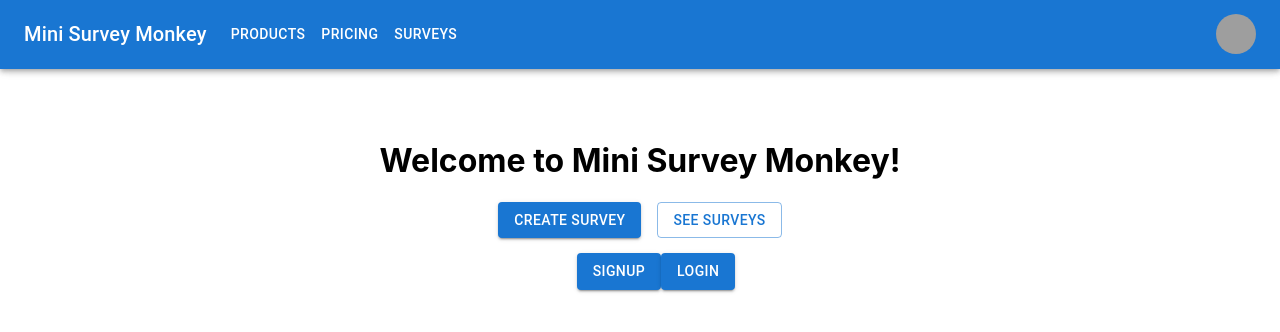
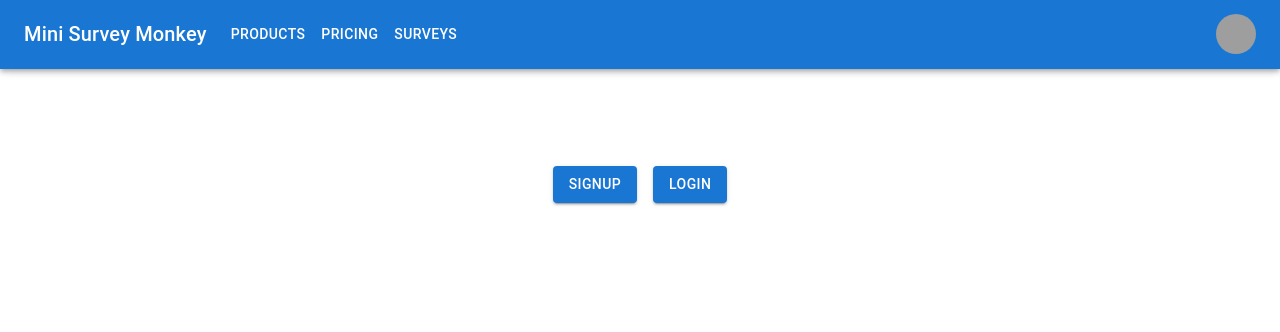
Before and after one commit to SYSC-4806-Project/SYSC4806_Project, a React (Create React App) app in the folder client/: page / in a window 1280 px wide. Shown: the top 332 px of the page. Built offline with nearby package versions, Linux system fonts and the light colour scheme; grey boxes are pictures that could not be loaded.

Commit message:
login on new page + survey titles + survey sorting

```diff
--- a/client/src/components/MainRouter.js
+++ b/client/src/components/MainRouter.js
@@ -5,16 +5,17 @@ import SurveyViewer from './pages/SurveyViewer';
 import Survey from './pages/Survey';
 import Response from './pages/Response';
 import SurveyCreator from './SurveyCreator/surveyCreator'
+import LoginPage from './pages/LoginPage'
 
 const MainRouter = () => {
   return (
     <Routes>
-      <Route path='/' exact element={<Home/>}></Route>
+      <Route path='/' exact element={<LoginPage/>}></Route>
+      <Route path='/home' exact element={<Home/>}></Route>
       <Route path='/surveys' exact element={<SurveyViewer/>}></Route>
       <Route path='/surveys/:id' exact element={<Survey/>}></Route>
       <Route path='/addsurvey' exact element={<SurveyCreator />}></Route>
       <Route path='/responses/:id' exact element={<Response/>}></Route>
-
     </Routes>
   );
 }
--- a/client/src/components/SurveyCreator/surveyCreator.js
+++ b/client/src/components/SurveyCreator/surveyCreator.js
@@ -28,6 +28,7 @@ const SurveyCreator = () => {
     const [textQuestions, setTextQuestions] = useState([])
     const [rangeQuestions, setRangeQuestions] = useState([])
     const [multipleQuestions, setMultipleQuestions] = useState([])
+    const [title, setTitle] = useState("")
 
     let axios = require('axios')
 
@@ -40,7 +41,9 @@ const SurveyCreator = () => {
     function handleMultipleOpen(){
         if(!multipleOpen){setMultipleOpen(true)}
     }
-
+    function handleTitleChange(event){
+        setTitle(event.target.value)
+    }
     function handleTextClose(){
         setTextOpen(false)
     }
@@ -77,7 +80,7 @@ const SurveyCreator = () => {
         let idNum = Math.floor(Math.random() * 9000)
 
         let user = sessionStorage.getItem("logged_in_user")
-        let surveyObject = {id: idNum, questions: questionsArr, username: user}
+        let surveyObject = {id: idNum, questions: questionsArr, username: user, title: title}
 
         await axios.post("/addSurvey", surveyObject)
     }
@@ -189,6 +192,9 @@ const SurveyCreator = () => {
             </Grid>
             <Grid item xs={12} style={{ marginTop: 100}}>
                 <Grid container spacing={2} justifyContent='center'>
+                    <Grid item xs={12} style={{marginBottom: 30}}>
+                        <TextField label="title" onChange={handleTitleChange}></TextField>
+                    </Grid>
                     <Grid item xs={12}>
                         <Grid container spacing={3} justifyContent='center'>
                             {textQuestionComponents}
--- a/client/src/components/pages/Home.js
+++ b/client/src/components/pages/Home.js
@@ -25,20 +25,6 @@ const Home = () => {
                 <Link to="/surveys">
                     <Button variant="outlined">See Surveys</Button>
                 </Link>
-                <Grid container style={{marginTop: 15}}  justifyContent='center'>
-                    <Grid item>
-                        <Button variant="contained" color="primary" onClick={() => {setSignupOpen(true)}}>
-                            Signup
-                        </Button>
-                        <SignupDialog open={SignupOpen} handleClose={() => {setSignupOpen(false)}} />
-                    </Grid>
-                    <Grid item>
-                        <Button variant="contained" color="primary" onClick={() => {setLoginOpen(true)}}>
-                            Login
-                        </Button>
-                        <LoginDialog open={LoginOpen} handleClose={() => {setLoginOpen(false)}} />
-                    </Grid>
-                </Grid>
                 </Stack>
             </div>
         </div>
--- /dev/null
+++ b/client/src/components/pages/LoginPage.js
@@ -0,0 +1,31 @@
+import React, {useState} from 'react'
+import Grid from '@mui/material/Grid'
+import SignupDialog from "./account/SignupDialog";
+import LoginDialog from "./account/LoginDialog";
+import Button from '@mui/material/Button'
+
+
+const LoginPage = () => {
+
+    const [LoginOpen, setLoginOpen] = useState(false);
+    const [SignupOpen, setSignupOpen] = useState(false);
+
+
+    return(
+    <Grid container spacing={2} style={{marginTop: 150}}  justifyContent='center'>
+        <Grid item>
+            <Button variant="contained" color="primary" onClick={() => {setSignupOpen(true)}}>
+                Signup
+            </Button>
+            <SignupDialog open={SignupOpen} handleClose={() => {setSignupOpen(false)}} />
+        </Grid>
+        <Grid item>
+            <Button variant="contained" color="primary" onClick={() => {setLoginOpen(true)}}>
+                Login
+            </Button>
+            <LoginDialog open={LoginOpen} handleClose={() => {setLoginOpen(false)}} />
+        </Grid>
+    </Grid>
+    )
+}
+export default LoginPage
--- a/client/src/components/pages/SurveyViewer.js
+++ b/client/src/components/pages/SurveyViewer.js
@@ -25,7 +25,7 @@ const SurveyViewer = () => {
 
       useEffect(() => {
           axios.get("/surveys").then(response => {
-            setSurveys(response.data.response);
+            setSurveys(response.data.response.reverse());
             setLoading(false);
           });
       }, []);
@@ -51,7 +51,7 @@ const SurveyViewer = () => {
          axios(config)
          .then(function (response) {
              reply = (response.data);
-             setSurveys(reply.status);
+             setSurveys(reply.status.reverse());
              console.log(reply.status)
          })
          .catch(function (error) {
@@ -98,7 +98,7 @@ const SurveyViewer = () => {
                 <Grid item xs={4} key={i}>
                   <Card>
                     <CardHeader
-                      title={`Survey ${elem.id}`}
+                      title={`Survey ${elem.title}`} subheader={`Survey ${elem.id}`}
                     />
                     <CardContent>
                     <Link to={{pathname:`/surveys/${elem.id}`, query: {elem}}} >
--- a/client/src/components/pages/account/Login.js
+++ b/client/src/components/pages/account/Login.js
@@ -33,6 +33,8 @@ const Login = ({handleClose}) => {
         axios.get("/userAuth/" + userName + "-" + password).then(response => {
             if (response.data.response === "Approved") {
                 sessionStorage.setItem('logged_in_user', userName)
+                        //redirect to staff page
+                        document.location.href = '/Home'
             } else if (response.data.response === "Denied") {
                 console.log("fail to authenticate")
             }
```
